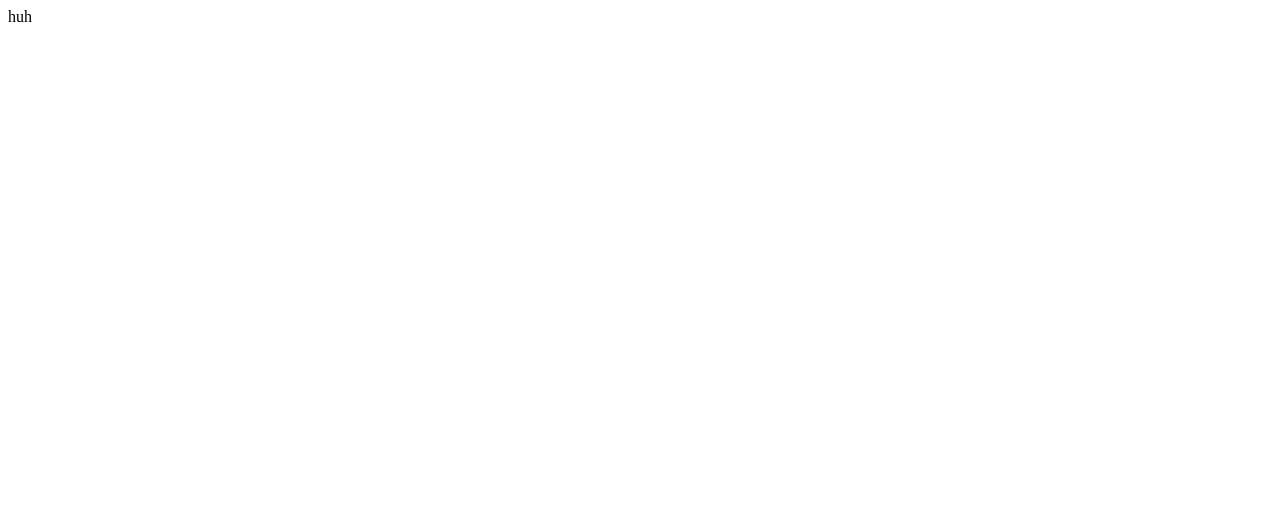
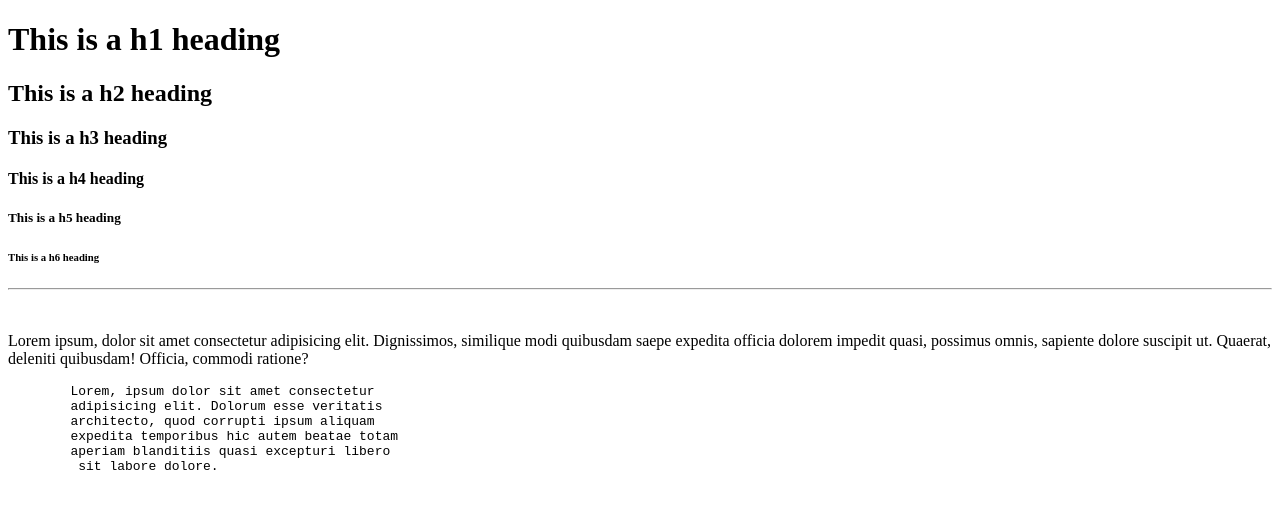
Before and after one commit to check2544/web-practice, a plain HTML site: page index.html in a window 1280 px wide. Drawn offline with Linux system fonts and the light colour scheme.

Commit message:
Basic Html

```diff
--- a/index.html
+++ b/index.html
@@ -1 +1,28 @@
-huh
+<!DOCTYPE html>
+<html>
+    <head>
+        <title>My first website</title>
+    </head>
+    <body>
+        <h1>This is a h1 heading</h1>
+        <h2>This is a h2 heading</h2>
+        <h3>This is a h3 heading</h3>
+        <h4>This is a h4 heading</h4>
+        <h5>This is a h5 heading</h5>
+        <h6>This is a h6 heading</h6>
+        <hr>
+        <br>
+        <p>
+        Lorem ipsum, dolor sit amet consectetur adipisicing elit. Dignissimos, similique modi quibusdam saepe expedita officia dolorem impedit quasi, possimus omnis, sapiente dolore suscipit ut. Quaerat, deleniti quibusdam! Officia, commodi ratione?
+        </p>
+        <pre>
+        Lorem, ipsum dolor sit amet consectetur
+        adipisicing elit. Dolorum esse veritatis
+        architecto, quod corrupti ipsum aliquam
+        expedita temporibus hic autem beatae totam
+        aperiam blanditiis quasi excepturi libero
+         sit labore dolore.
+        </pre>
+        <!--this is comment-->
+    </body>
+</html>
```
